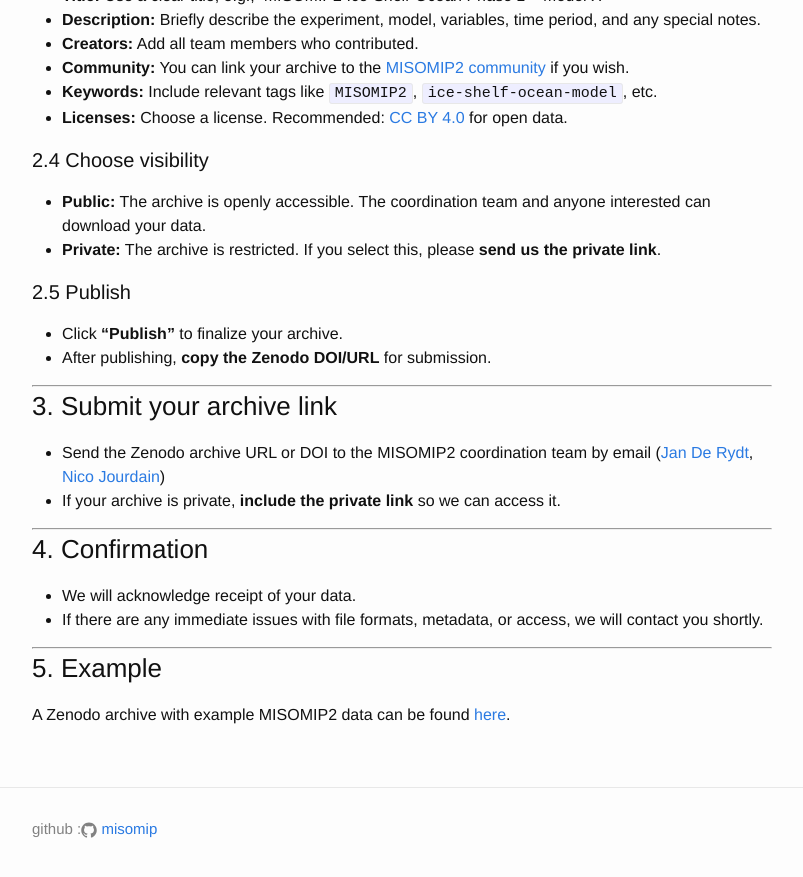
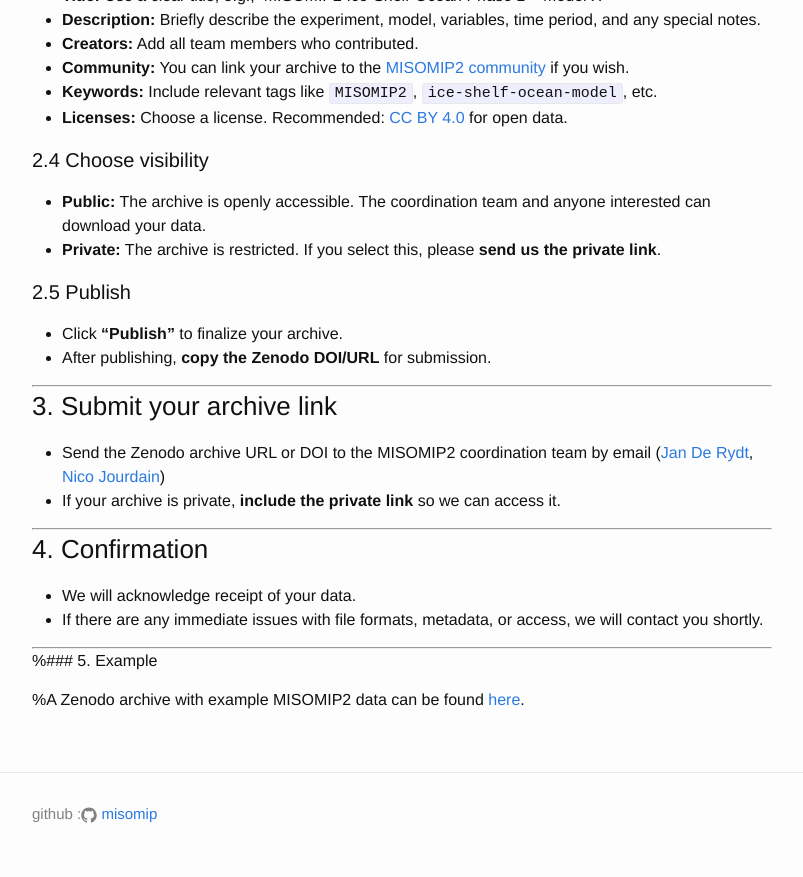
Before and after one commit to misomip/misomip.github.io, a Jekyll site: the page built from misomip2_dir/misomip2_submissions.md, in a window 1280 px wide and 900 px high, scrolled down 1386 px. Shown: the top 877 px of the window, without its empty margins (238-1041 px from the left). Built offline with Jekyll 4.4.1, drawn with Linux system fonts in a browser that asks for light colours.

```diff
--- a/misomip2_dir/misomip2_submissions.md
+++ b/misomip2_dir/misomip2_submissions.md
@@ -89,6 +89,6 @@ Providing accurate metadata ensures your data is discoverable and reusable.
 
 ---
 
-### 5. Example
+%### 5. Example
 
-A Zenodo archive with example MISOMIP2 data can be found [here](placeholder).
+%A Zenodo archive with example MISOMIP2 data can be found [here](placeholder).
```
